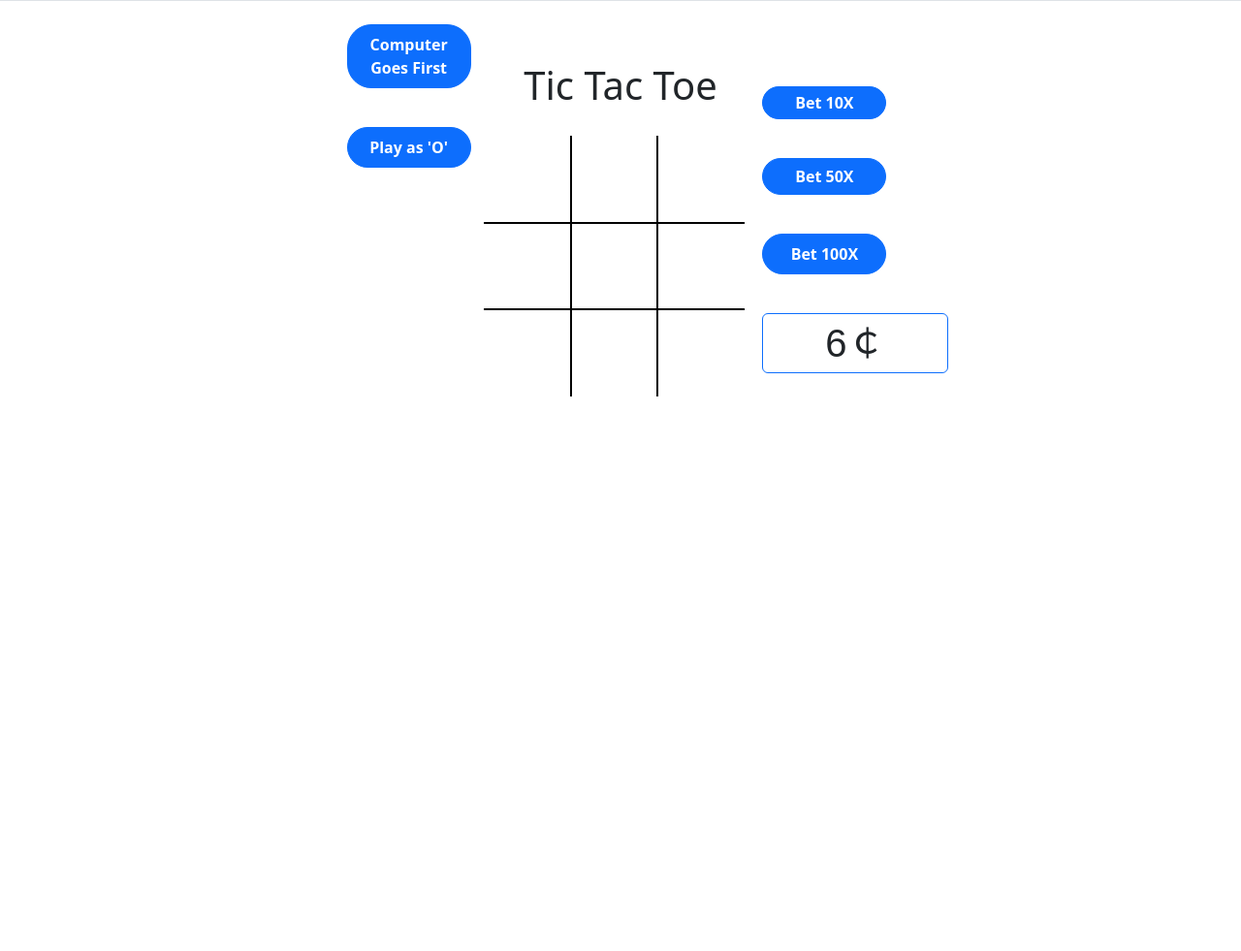
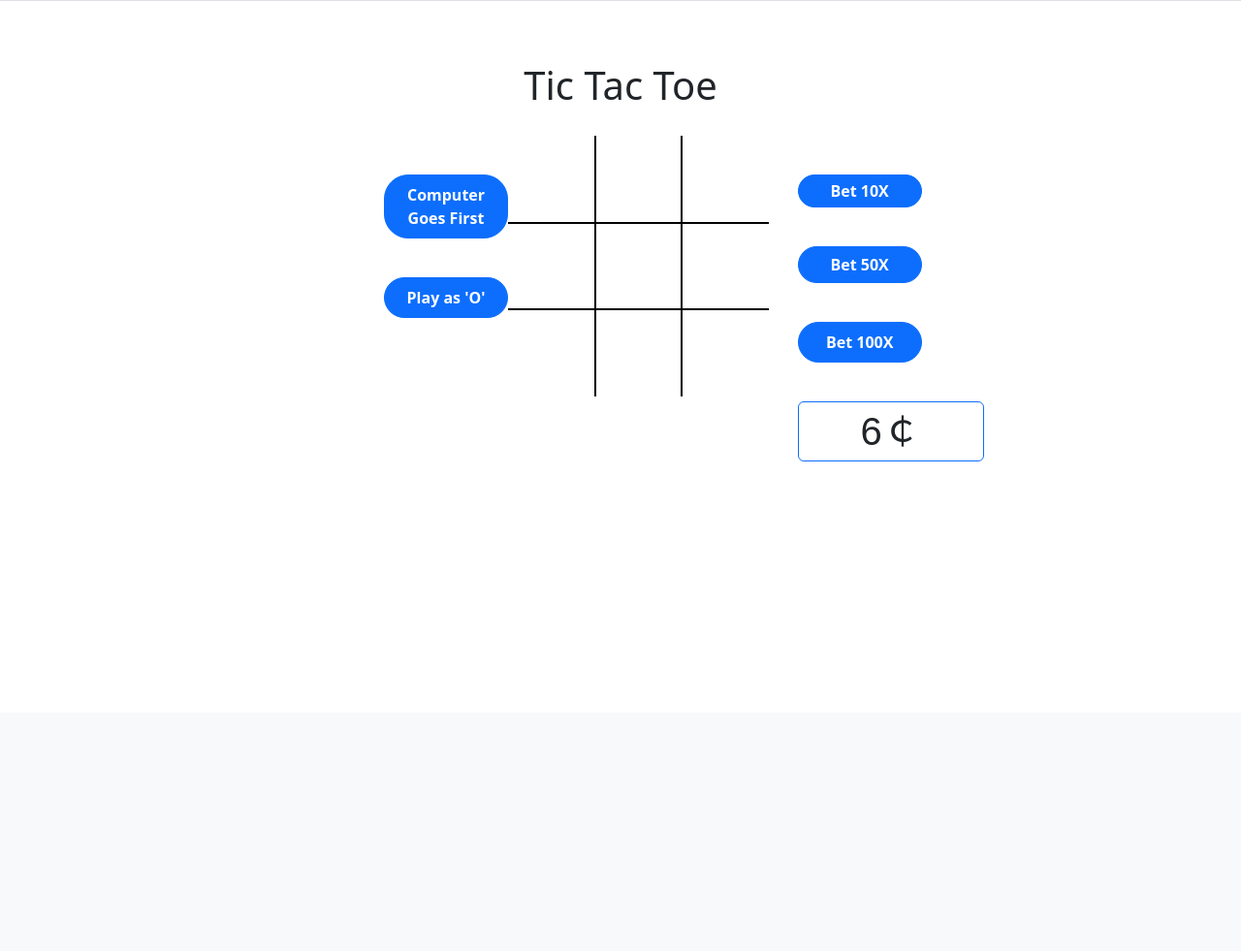
Before and after one commit to manguiano7/Tic-Tac-Bets, a Flask app: page / in a window 1280 px wide. Shown: the part 65-1046 px from the top of the page at 97% size. After the commit the page ends 541 px from the top, so only its background shows below. Run offline with Flask 3, Linux system fonts and the light colour scheme; a user stored in the database is signed in; data comes from the database, SQL or seed files in the repository; both versions use the stored data as it was after the commit; some libraries are stand-ins or nearby versions.

Commit message:
Updated CSS file

```diff
--- a/static/styles.css
+++ b/static/styles.css
@@ -86,19 +86,7 @@
 	-ms-transform: translate(-50%,-50%);
   }
 
-#gambleform {
-	position: relative;
-	width: 10vw;
-	top: -40vh;
-	left: 30.5vw;
-  }
 
-#leftbutton {
-	position: relative;
-	width:10vw;
-	top: -90vh;
-	right: 3vw;
-  }
 
   #coins {
 	position:relative;
--- a/templates/index.html
+++ b/templates/index.html
@@ -18,8 +18,14 @@
     <div id="text" onclick="reset()"> Play Again? </div>
 </div>
 
+<div class="container">
+    <div class="row align-items-start">
+        <div class="col-3">
+            <button class="btn btn-primary btn-lg" id="compstart" onclick="compstartFunction()">Computer Goes First</button>
+            <button class="btn btn-primary btn-lg" id="change_comp_char" onclick="change_comp_char()"></button>
+        </div>
 
-<div class="container" id="main">
+        <div class="col-7">
             <div class="block1">
                 <div class="box" style="border-left: 0; border-top: 0" id="pos1" onclick="playFunction('1')"></div>
                 <div class="box" style="border-top: 0 ; display:block" id="pos2" onclick="playFunction('2')"></div>
@@ -35,16 +41,15 @@
                 <div class="box" style="border-bottom: 0" id="pos8" onclick="playFunction('8')"></div>
                 <div class="box" style="border-right: 0; border-bottom: 0" id="pos9" onclick="playFunction('9')"></div>
             </div>
-    <div id="gambleform">
+
+        </div>
+
+        <div class="col-1">
             <button class="btn btn-primary btn-sm" id="bet10" onclick="bet(10)">Bet 10X</button>
             <button class="btn btn-primary btn-md" id="bet50" onclick="bet(50)">Bet 50X</button>
             <button class="btn btn-primary btn-lg" id="bet100" onclick="bet(100)">Bet 100X</button>
             <span class="border border-primary rounded" id="coins">  {{coins}}&#65504; </span>
         </div>
-
-    <div id="leftbutton">
-        <button class="btn btn-primary btn-lg" id="compstart" onclick="compstartFunction()">Computer Goes First</button>
-        <button class="btn btn-primary btn-lg" id="change_comp_char" onclick="change_comp_char()"></button>
     </div>
 </div>
 
```
Also changed, not shown: tictactoe.db, 2 other files. Lines whose indentation alone changed are shown as unchanged.
